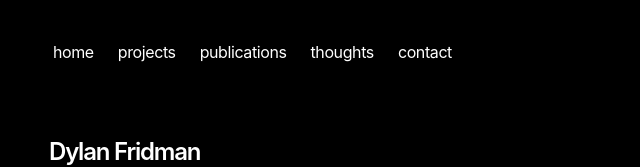
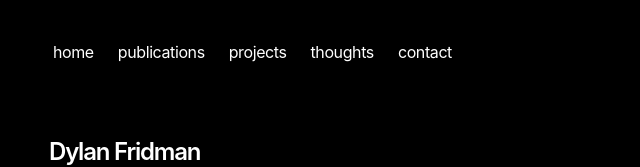
Before and after one commit to Raikhen/portfolio, a Next.js app: page / in a window 1280 px wide. Shown: the top 167 px of the page, without its empty margins (319-959 px from the left). Built offline with nearby package versions, Linux system fonts and the light colour scheme.

Commit message:
Update CV and swap publications with projects

```diff
--- a/app/components/nav.tsx
+++ b/app/components/nav.tsx
@@ -4,11 +4,11 @@ const navItems = {
   '/': {
     name: 'home',
   },
+  '/publications': {
+    name: 'publications'
+  },
   '/projects': {
     name: 'projects'
-  },
-  '/publications': {
-    name: 'publications'
   },
   '/blog': {
     name: 'thoughts'
```
Also changed, not shown: 1 other file (tests, documents, lock files or other folders).
